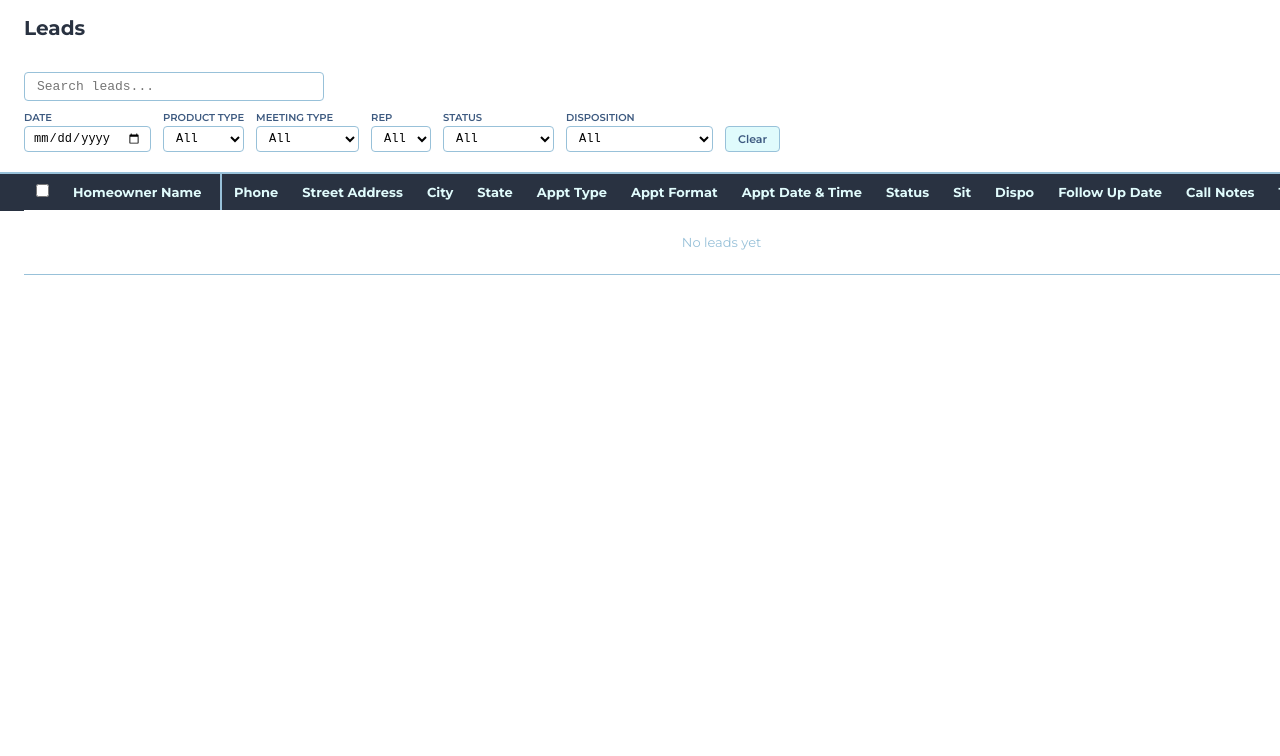
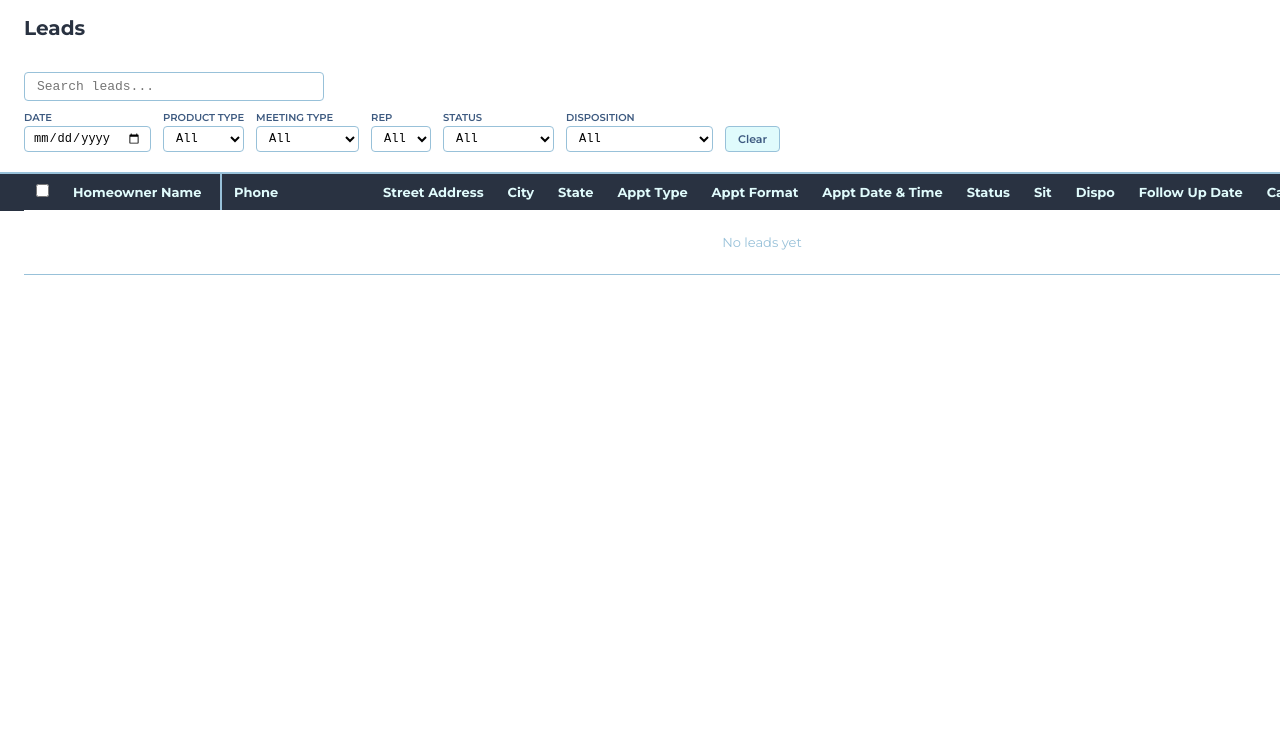
Before and after one commit to adam12798/Mapping-and-Dispo, a Django app: page /crm/ in a window 1280 px wide. Shown: the part 44-800 px from the top of the page. Run offline with Django 5.2, Linux system fonts and the light colour scheme; data that the repository does not hold is empty.

Commit message:
Fix phone column to 150px width, remove resize handle
Co-Authored-By: Claude Opus 4.6 <noreply@anthropic.com>

```diff
--- a/maps/static/maps/style.css
+++ b/maps/static/maps/style.css
@@ -184,11 +184,15 @@ html, body {
 
 .crm-table td:nth-child(3),
 .crm-table th:nth-child(3) {
-    max-width: 105px;
+    width: 150px;
+    min-width: 150px;
+    max-width: 150px;
 }
 
 .crm-table td:nth-child(3) .crm-input {
-    max-width: 105px;
+    width: 140px;
+    min-width: 140px;
+    max-width: 140px;
 }
 
 .crm-table td:nth-child(5),
--- a/maps/templates/maps/crm.html
+++ b/maps/templates/maps/crm.html
@@ -109,7 +109,7 @@
                 <tr>
                     <th class="checkbox-col sticky-col sticky-check"><input type="checkbox" id="select-all"></th>
                     <th class="sortable sticky-col sticky-name" onclick="sortTable(1)">Homeowner Name <span class="sort-arrow"></span></th>
-                    <th class="sortable" onclick="sortTable(2)">Phone <span class="sort-arrow"></span><div class="col-resize"></div></th>
+                    <th class="sortable" onclick="sortTable(2)">Phone <span class="sort-arrow"></span></th>
                     <th class="sortable" onclick="sortTable(3)">Street Address <span class="sort-arrow"></span><div class="col-resize"></div></th>
                     <th class="sortable" onclick="sortTable(4)">City <span class="sort-arrow"></span><div class="col-resize"></div></th>
                     <th class="sortable" onclick="sortTable(5)">State <span class="sort-arrow"></span><div class="col-resize"></div></th>
--- a/maps/templates/maps/daily.html
+++ b/maps/templates/maps/daily.html
@@ -110,7 +110,7 @@
                 <tr>
                     <th class="checkbox-col sticky-col sticky-check"><input type="checkbox" id="select-all"></th>
                     <th class="sortable sticky-col sticky-name" onclick="sortTable(1)">Homeowner Name <span class="sort-arrow"></span></th>
-                    <th class="sortable" onclick="sortTable(2)">Phone <span class="sort-arrow"></span><div class="col-resize"></div></th>
+                    <th class="sortable" onclick="sortTable(2)">Phone <span class="sort-arrow"></span></th>
                     <th class="sortable" onclick="sortTable(3)">Street Address <span class="sort-arrow"></span><div class="col-resize"></div></th>
                     <th class="sortable" onclick="sortTable(4)">City <span class="sort-arrow"></span><div class="col-resize"></div></th>
                     <th class="sortable" onclick="sortTable(5)">State <span class="sort-arrow"></span><div class="col-resize"></div></th>
```
